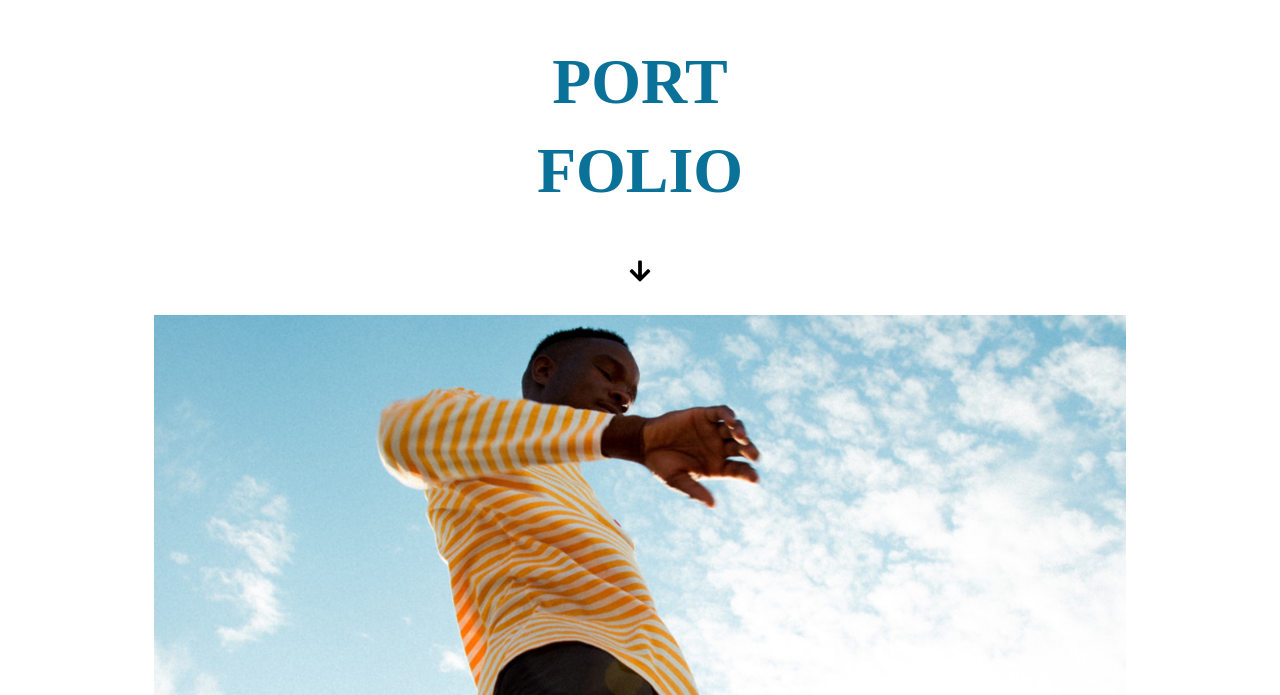
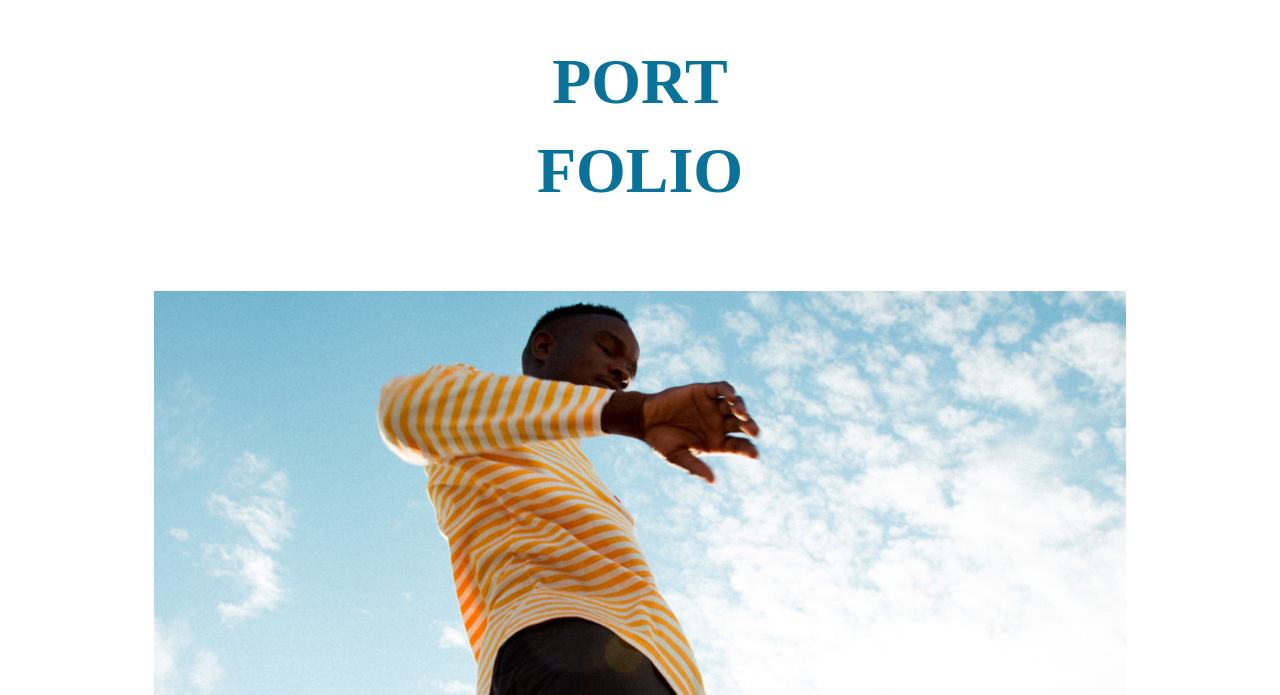
Before and after one commit to natearriola/portfolio, a plain HTML site: page index.html in a window 1280 px wide. Shown: the part 78-773 px from the top of the page. Drawn offline with Linux system fonts and the light colour scheme; a web font is replaced by a local one.

Commit message:
Update index.html

```diff
--- a/index.html
+++ b/index.html
@@ -73,7 +73,10 @@
     <div class="grid">
       <div class="left">
         <h1 class="title">PORT<br />FOLIO</h1>
-        <i class="fas fa-arrow-down fa-2x a-down"></i>
+        <!--- ARROW DOWN ICON
+         <i class="fas fa-arrow-down fa-2x a-down"></i>
+        -->
+
       </div>
 
       <!-- PROJECT LISTINGS GRID-->
```
